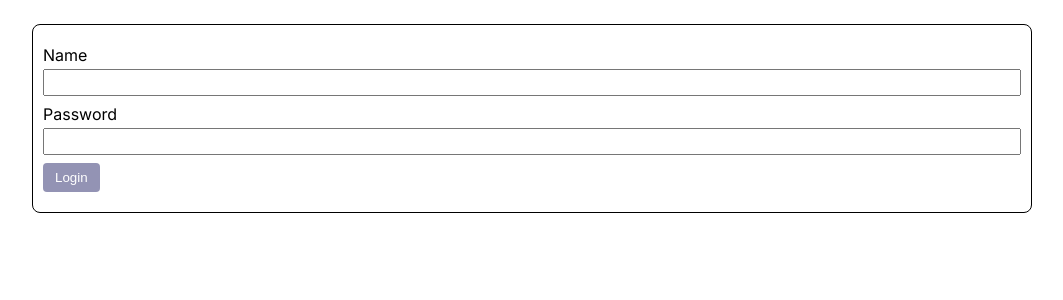
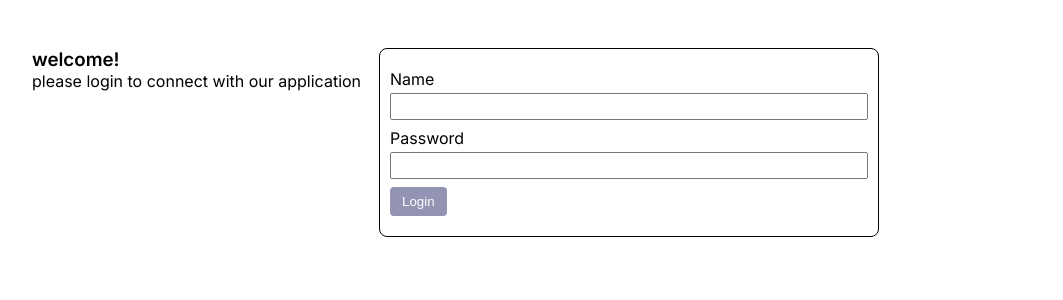
Before and after one commit to michaelpaulcuccia/applicazione, a Next.js app in the folder client/: page / in a window 1280 px wide. Shown: the top 300 px of the page, without its empty margins (108-1171 px from the left). Built offline with nearby package versions, Linux system fonts and the light colour scheme.

Commit message:
updates form styling

```diff
--- a/client/src/app/components/CalloutBox/index.jsx
+++ /dev/null
@@ -1,10 +0,0 @@
-import React from 'react';
-import styles from './styles.module.scss';
-
-export default function index({ children }) {
-  return (
-    <div className={styles.root}>
-      {children}
-    </div>
-  )
-}
--- a/client/src/app/components/CalloutBox/styles.module.scss
+++ /dev/null
@@ -1,6 +0,0 @@
-.root {
-    border: solid 1px black;
-    border-radius: 8px;
-    padding: 20px 10px;
-    margin: 24px 0;
-}
--- a/client/src/app/components/LogInForm/Index.jsx
+++ b/client/src/app/components/LogInForm/Index.jsx
@@ -23,7 +23,13 @@ export default function Index() {
   }
 
   return (
-    <div>
+    <>
+      <div className={styles.flexWrapper}>
+        <div className={styles.introBanner}>
+          <h3>welcome!</h3>
+          <p>please login to connect with our application</p>
+        </div>
+        <div className={styles.formContainer}>
           <form
             onSubmit={handleSubmit}
           >
@@ -43,7 +49,6 @@ export default function Index() {
                   required
                   value={inputPass}
                   onChange={(event) => setInputPass(event.target.value)}
-
                 />
             </div>
             <input
@@ -53,5 +58,7 @@ export default function Index() {
             />
           </form>
         </div>
+      </div>
+    </>
   )
 }
--- a/client/src/app/components/LogInForm/styles.module.scss
+++ b/client/src/app/components/LogInForm/styles.module.scss
@@ -1,3 +1,40 @@
+.flexWrapper {
+    margin: 24px 0;
+    display: flex;
+    flex-direction: column-reverse;
+
+    @media (min-width: 960px) {
+        flex-direction: row;
+        margin: 48px 0;
+    }
+}
+
+.introBanner {
+    padding-right: 0;
+    padding-top: 12px;
+
+    @media (min-width: 960px) {
+        padding-right: 18px;
+        padding-top: 0;
+    }
+
+    h3 {
+        font-weight: 600;
+    }
+}
+
+
+.formContainer {
+    border: solid 1px black;
+    border-radius: 8px;
+    padding: 20px 10px;
+    width: 100%;
+
+    @media (min-width: 960px) {
+        width: 50%;
+    }
+}
+
 .flex {
     display: flex;
     flex-direction: column;
--- a/client/src/app/globals.scss
+++ b/client/src/app/globals.scss
@@ -17,6 +17,7 @@ html {
 }
 
 .layout {
+  padding: 0 12px;
 
   @media (min-width: 960px) {
     padding: 0 20px;
--- a/client/src/app/page.js
+++ b/client/src/app/page.js
@@ -1,15 +1,12 @@
 "use client"
 import React from 'react';
-import CheckContext from './components/LogInForm/Index';
-import CalloutBox from './components/CalloutBox';
+import LogInForm from './components/LogInForm';
 
 export default function Home() {
 
   return (
     <>
-      <CalloutBox>
-        <CheckContext />
-      </CalloutBox>
+      <LogInForm />
     </>
   )
 }
```
Lines whose indentation alone changed are shown as unchanged.
